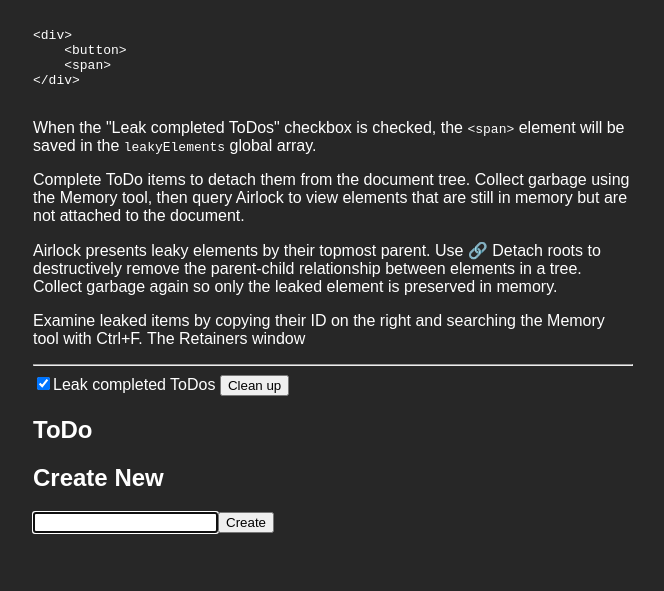
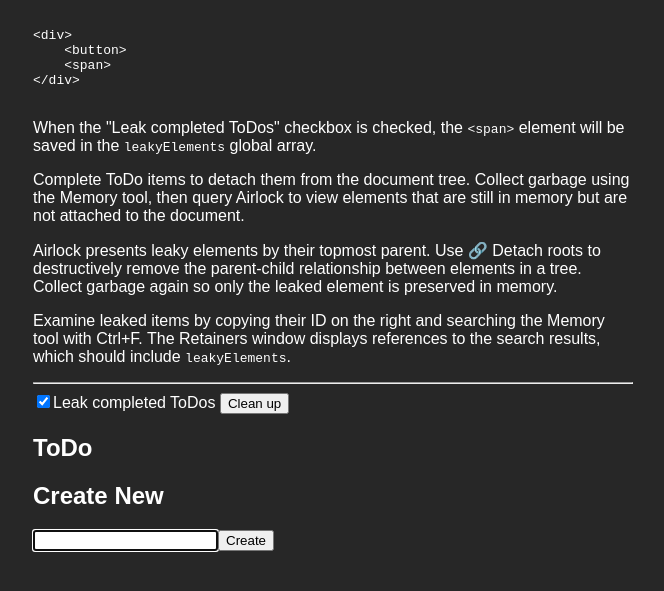
Before and after one commit to brcui/memleak, a website: page src/index.html in a window 1280 px wide. Shown: the part 119-710 px from the top of the page, without its empty margins (307-971 px from the left). Drawn offline with Linux system fonts and the light colour scheme.

Commit message:
finish sentence

```diff
--- a/src/index.html
+++ b/src/index.html
@@ -39,7 +39,7 @@
             Airlock presents leaky elements by their topmost parent. Use 🔗 Detach roots to destructively remove the parent-child relationship between elements in a tree. Collect garbage again so only the leaked element is preserved in memory.
         </p>
         <p>
-            Examine leaked items by copying their ID on the right and searching the Memory tool with Ctrl+F. The Retainers window
+            Examine leaked items by copying their ID on the right and searching the Memory tool with Ctrl+F. The Retainers window displays references to the search results, which should include <code>leakyElements</code>.
         </p>
         <hr>
         <div>
```
